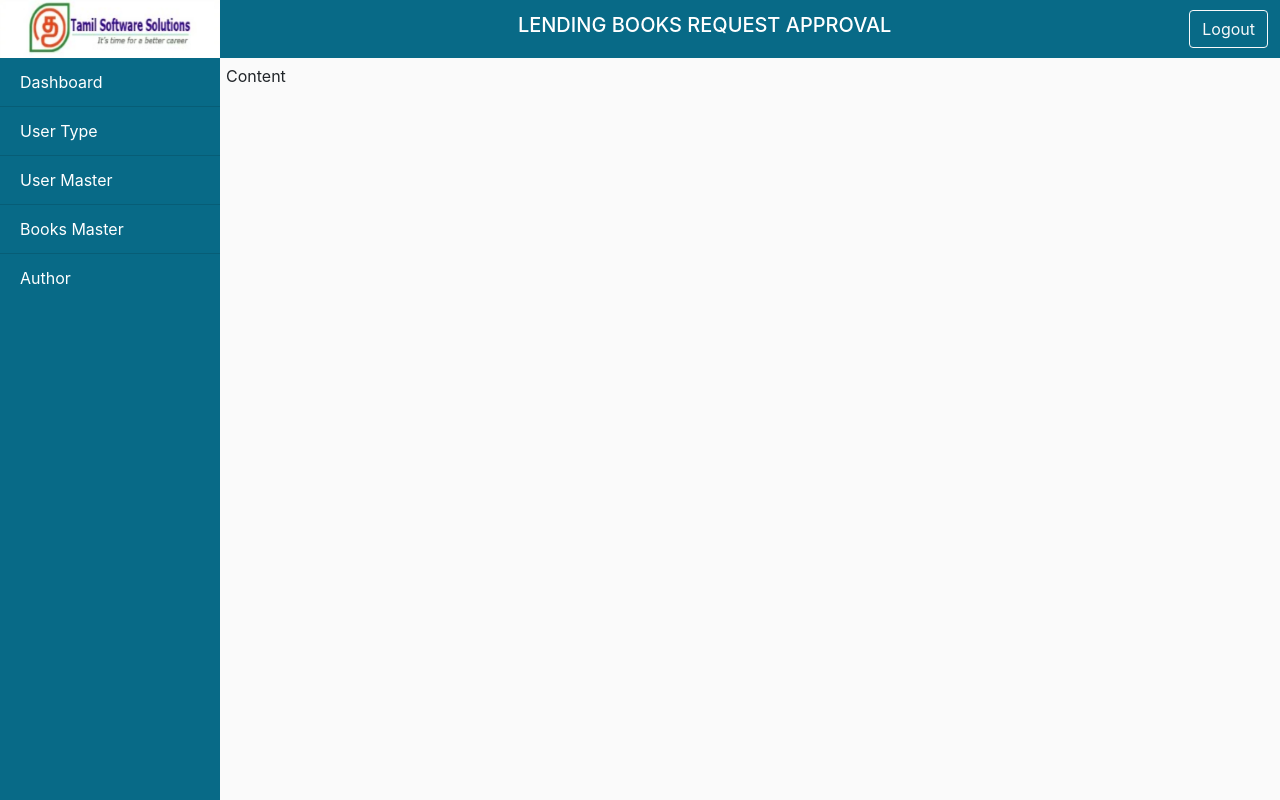
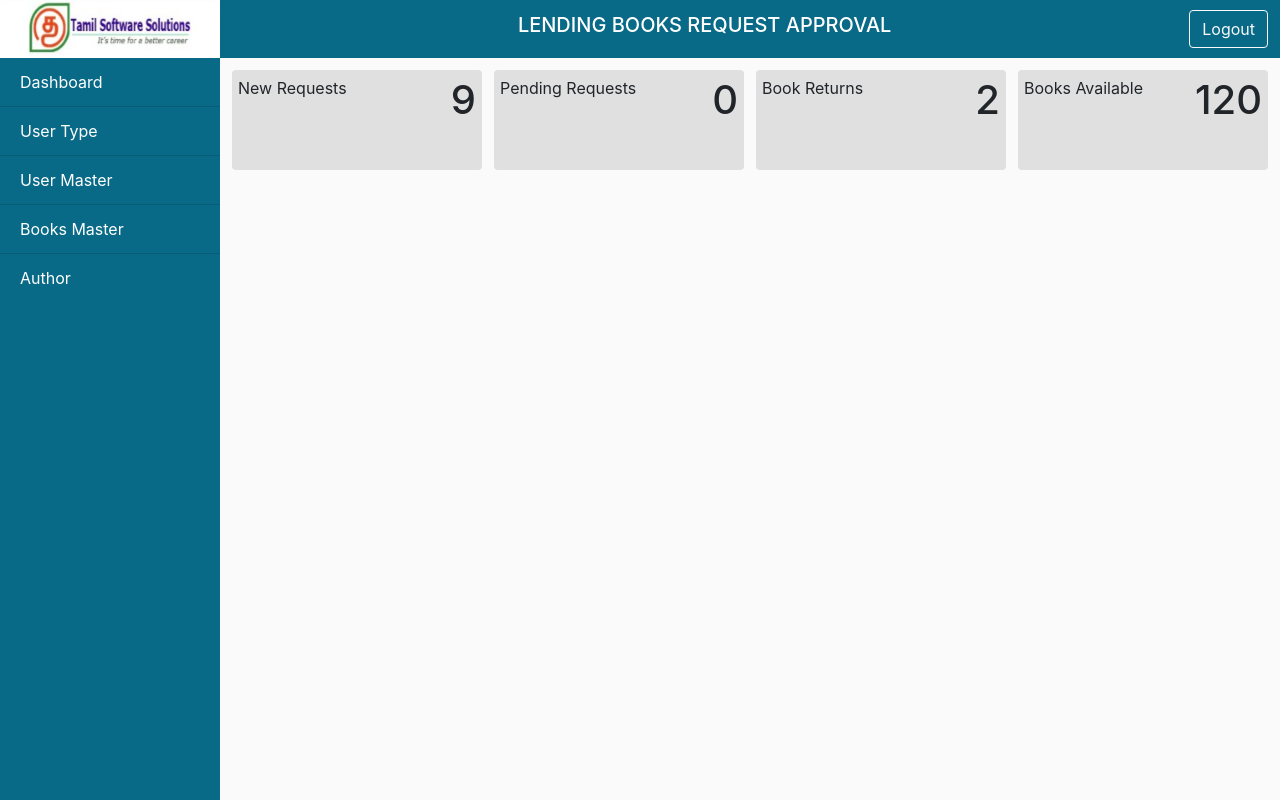
Before and after one commit to PerumalJP/tss-lending-book-request, a React (Create React App) app: page /dashboard in a window 1280 px wide. Built offline with nearby package versions, Linux system fonts and the light colour scheme; sample sign-in values are in the browser's storage.

Commit message:
Adding dashboard screen

```diff
--- /dev/null
+++ b/src/components/dashboard/index.css
@@ -0,0 +1,14 @@
+.status-panel {
+    display: flex;
+}
+
+.status-panel-item {
+    height: 100px;
+    background: #e0e0e0;
+    padding: 6px;
+    margin: 6px;
+    border-radius: 4px;
+    flex: 1;
+    display: flex;
+    justify-content: space-between;
+}
--- a/src/components/dashboard/index.js
+++ b/src/components/dashboard/index.js
@@ -1,10 +1,33 @@
+import './index.css';
 
-const Dashboard = ()=>{
+import { Button, Badge } from 'react-bootstrap';
 
-    return(
+const Dashboard = () => {
+
+    return (
         <div className="app-page">
 
-            <div>Content</div>
+            <div className="status-panel">
+                <div className="status-panel-item">
+                    New Requests
+                    <h1>9</h1>
+                </div>
+
+                <div className="status-panel-item">
+                    Pending Requests
+                    <h1>0</h1>
+                </div>
+
+                <div className="status-panel-item">
+                    Book Returns
+                    <h1>2</h1>
+                </div>
+
+                <div className="status-panel-item">
+                    Books Available
+                    <h1>120</h1>
+                </div>
+            </div>
         </div>
     )
 }
```
